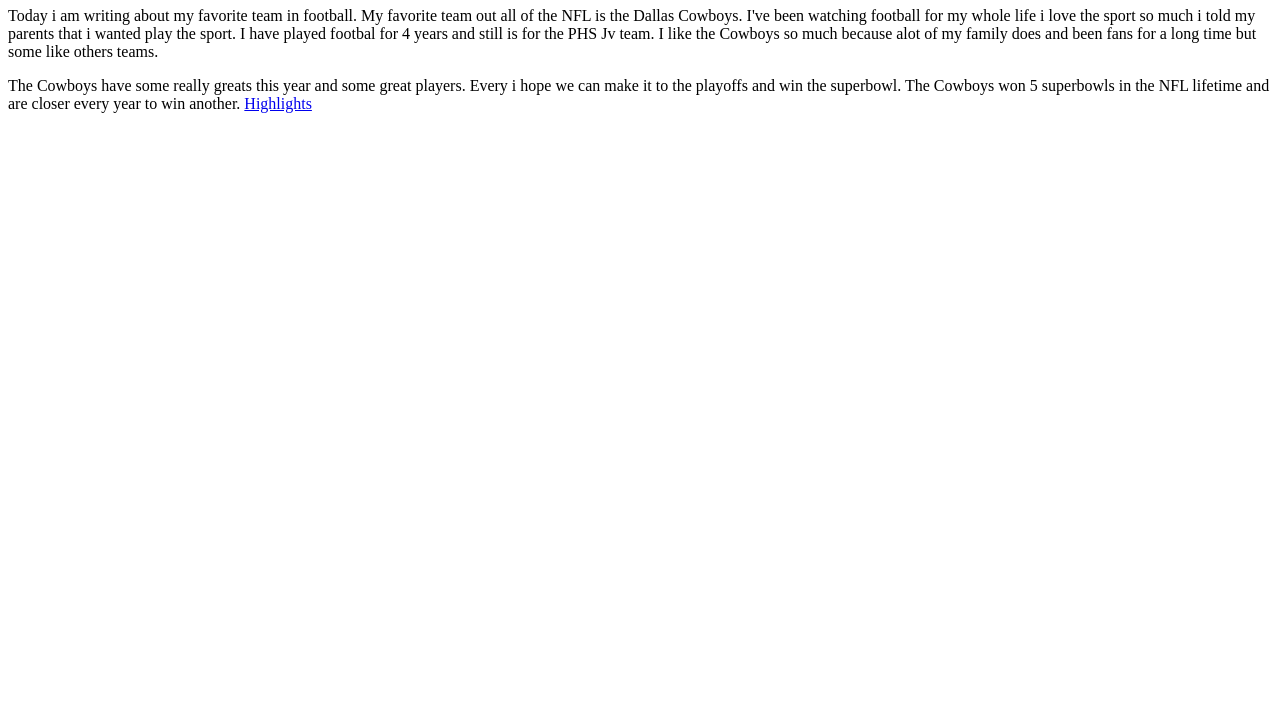
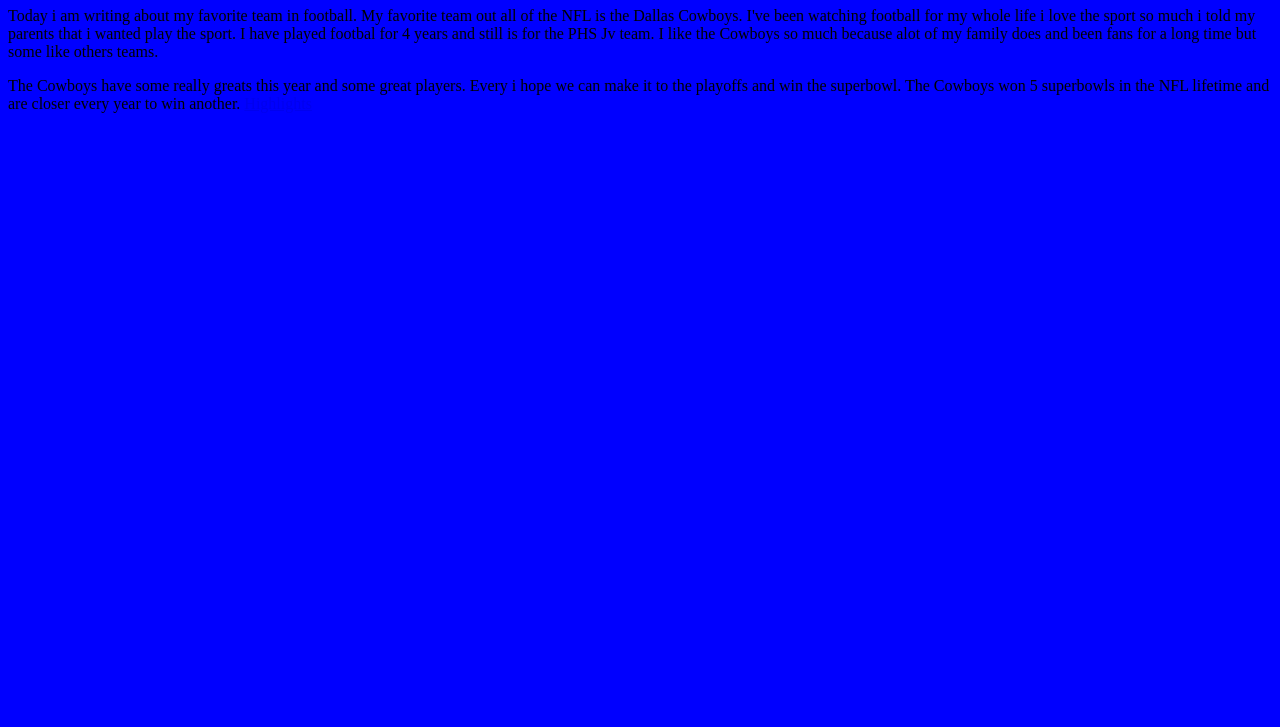
Before and after one commit to Perez1415/Project-1-Gavin, a plain HTML site: page index.html in a window 1280 px wide. Shown: the part 73-800 px from the top of the page. Drawn offline with Linux system fonts and the light colour scheme.

Commit message:
redo latest 1

```diff
--- a/style.css
+++ b/style.css
@@ -1,4 +1,3 @@
-<style>
-<background color="blue">
-
-</style>
+body {
+  background-color: blue;
+}
```
Also changed, not shown: 1 other file.
